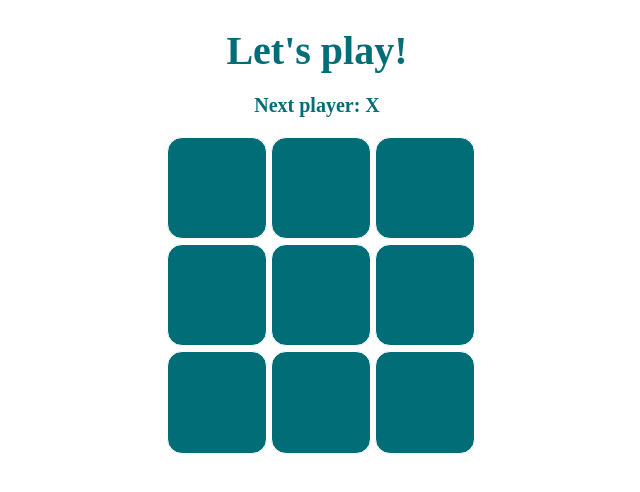
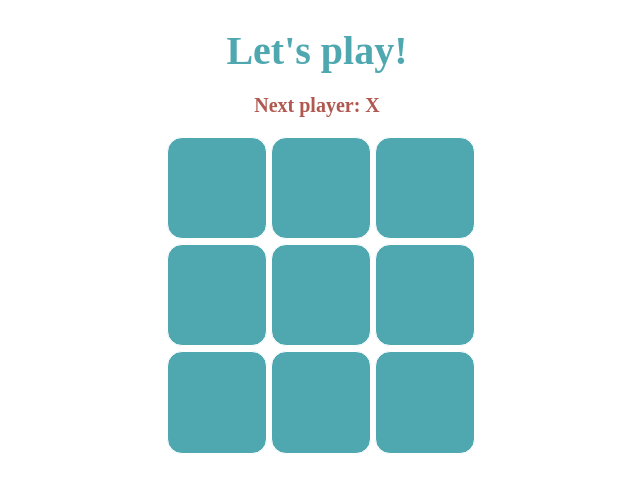
Before and after one commit to gosikxo/tic-tac-toe-react-ts-project, a React (Create React App) app: page / in a window 1280 px wide. Shown: the top 492 px of the page, without its empty margins (323-963 px from the left). Built offline with nearby package versions, Linux system fonts and the light colour scheme; the HTML template or start-up script is replaced by a standard one; a web font is replaced by a local one.

Commit message:
Final changes

```diff
--- a/src/components/Square.tsx
+++ b/src/components/Square.tsx
@@ -1,10 +1,18 @@
 import React from 'react'
+import { text } from 'stream/consumers'
 
-export const Square = (props: { onClick: () => void, text: string}) => {
+export const Square = (props: { onClick: () => void, text: string }) => {
+    const changeButtonClass = () => {
+        if (props.text === 'X') {
+            return 'x'
+        } else if (props.text === 'O') {
+            return 'o'
+        }
+    }
 
     return (
         <button
-            className='square'
+            className={`square ${changeButtonClass()}`}
             onClick={props.onClick}
         >
             {props.text}
--- a/src/index.css
+++ b/src/index.css
@@ -1,8 +1,17 @@
 @import url('https://fonts.googleapis.com/css2?family=Solitreo&display=swap');
+
+:root {
+  --main-color: #4fa8b0;
+  --x-color: #4F77B0;
+  --o-color: #4FB088;
+  --shadow-color: #72B9C0;
+  --text-in-square-color: white;
+  --main-text-color: #B0574F;
+}
 
 .headerText {
   font-family: 'Solitreo', cursive;
-  color: #006d77;
+  color: var(--main-color);
   font-size: 40px;
   display: flex;
   justify-content: center;
@@ -10,7 +19,7 @@
 }
 
 .turnText {
-  color: #006d77;
+  color: var(--main-text-color);
   font-family: 'Solitreo';
   font-weight: bold;
   font-size: 20px;
@@ -37,14 +46,32 @@
   justify-content: center;
   align-items: center;
   cursor: pointer;
-  background-color: #006d77;
-  color: #ffddd2;
+  background-color: var(--main-color);
+  color: var(--text-in-square-color);
   font-size: 22px;
 }
 
 .square:hover {
-  background-color: #038692;
+  background-color: var(--shadow-color);
   border: 2px solid white;
+}
+
+.x {
+  background-color: var(--x-color);
+  color: black;
+}
+
+.o {
+  background-color: var(--o-color);
+  color: black;
+}
+
+.x:hover {
+  background-color: var(--x-color);
+}
+
+.o:hover {
+  background-color: var(--o-color);
 }
 
 .endOfTheGame {
@@ -54,7 +81,7 @@
 }
 
 .gameOver {
-  color: #e29578;
+  color: var(--main-text-color);
   font-family: 'Solitreo';
   font-weight: bold;
   font-size: 20px;
@@ -69,10 +96,10 @@
   cursor: pointer;
   border: none;
   background-color: white;
-  color: #006d77;
+  color: var(--main-text-color);
 }
 
 .gameOverButton:hover {
-  background-color: #e29578;
-  color: #ffddd2;
+  background-color: var(--shadow-color);
+  color: black;
 }
```
